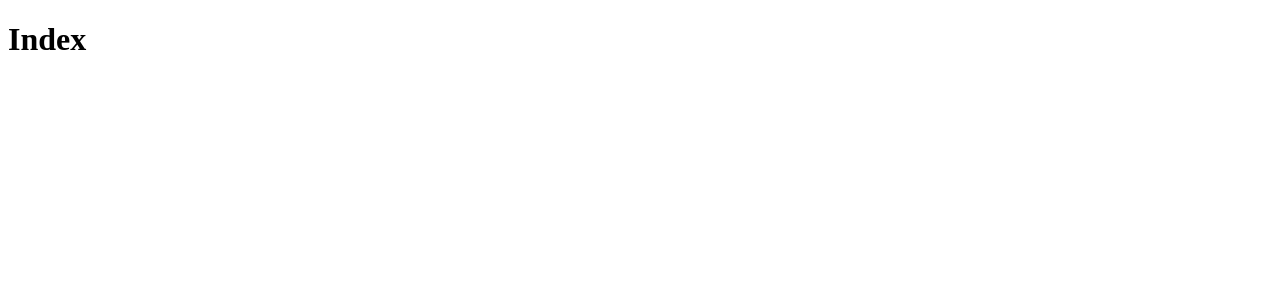
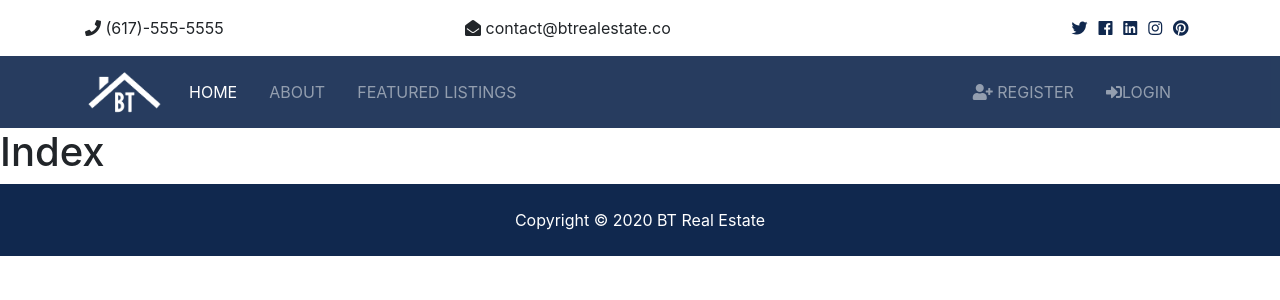
Before and after one commit to sonterix/btre, a Django app: page / in a window 1280 px wide. Before the commit the part shown is almost empty. Shown: the top 300 px of the page. Run offline with Django 3.2, Linux system fonts and the light colour scheme; some libraries are stand-ins or nearby versions.

Commit message:
Header & Footer

```diff
--- a/templates/base.html
+++ b/templates/base.html
@@ -1,3 +1,4 @@
+{% load static %}
 <!DOCTYPE html>
 <html lang="en">
 
@@ -5,13 +6,38 @@
     <meta charset="UTF-8">
     <meta name="viewport" content="width=device-width, initial-scale=1.0">
 
+    <!-- Font Awesome -->
+    <link rel="stylesheet" href="{% static 'css/all.css' %}">
+    <!-- Bootstrap -->
+    <link rel="stylesheet" href="{% static 'css/bootstrap.css' %}">
+    <!-- LightBox -->
+    <link rel="stylesheet" href="{% static 'css/lightbox.min.css' %}">
+    <!-- Custom -->
+    <link rel="stylesheet" href="{% static 'css/style.css' %}">
+
     <title>BT</title>
 </head>
 
 <body>
+    <!-- Header -->
+    {% include 'partials/_header.html' %}
+    <!-- Navbar -->
+    {% include 'partials/_navbar.html' %}
 
+    <!-- Content -->
     {% block content %}{% endblock %}
 
+    <!-- Footer -->
+    {% include 'partials/_footer.html' %}
+
+    <!-- JQuery -->
+    <script src="{% static 'js/jquery-3.3.1.min.js' %}"></script>
+    <!-- Bootstrap -->
+    <script src="{% static 'js/bootstrap.bundle.min.js' %}"></script>
+    <!-- LightBox -->
+    <script src="{% static 'js/lightbox.min.js' %}"></script>
+    <!-- Custom -->
+    <script src="{% static 'js/main.js' %}"></script>
 </body>
 
 </html>
--- /dev/null
+++ b/templates/partials/_footer.html
@@ -0,0 +1,4 @@
+<footer id="main-footer" class="py-4 bg-primary text-white text-center">
+    Copyright &copy;
+    <span class="year"></span> BT Real Estate
+</footer>
--- /dev/null
+++ b/templates/partials/_header.html
@@ -0,0 +1,31 @@
+<header id="top-bar" class="p-3">
+    <div class="container">
+        <div class="row">
+            <div class="col-md-4">
+                <i class="fas fa-phone"></i> (617)-555-5555
+            </div>
+            <div class="col-md-4">
+                <i class="fas fa-envelope-open"></i> contact@btrealestate.co
+            </div>
+            <div class="col-md-4">
+                <div class="social text-right">
+                    <a href="#">
+                        <i class="fab fa-twitter"></i>
+                    </a>
+                    <a href="#">
+                        <i class="fab fa-facebook"></i>
+                    </a>
+                    <a href="#">
+                        <i class="fab fa-linkedin"></i>
+                    </a>
+                    <a href="#">
+                        <i class="fab fa-instagram"></i>
+                    </a>
+                    <a href="#">
+                        <i class="fab fa-pinterest"></i>
+                    </a>
+                </div>
+            </div>
+        </div>
+    </div>
+</header>
--- /dev/null
+++ b/templates/partials/_navbar.html
@@ -0,0 +1,35 @@
+{% load static %}
+<nav class="navbar navbar-expand-lg navbar-dark bg-primary sticky-top">
+    <div class="container">
+        <a class="navbar-brand" href="index.html">
+            <img src="{% static 'img/logo.png' %}" class="logo" alt="">
+        </a>
+        <button class="navbar-toggler" type="button" data-toggle="collapse" data-target="#navbarNavAltMarkup">
+            <span class="navbar-toggler-icon"></span>
+        </button>
+        <div class="collapse navbar-collapse" id="navbarNavAltMarkup">
+            <ul class="navbar-nav">
+                <li class="nav-item active mr-3">
+                    <a class="nav-link" href="index.html">Home</a>
+                </li>
+                <li class="nav-item mr-3">
+                    <a class="nav-link" href="about.html">About</a>
+                </li>
+                <li class="nav-item mr-3">
+                    <a class="nav-link" href="listings.html">Featured Listings</a>
+                </li>
+            </ul>
+
+            <ul class="navbar-nav ml-auto">
+                <li class="nav-item mr-3">
+                    <a class="nav-link" href="register.html">
+                        <i class="fas fa-user-plus"></i> Register</a>
+                </li>
+                <li class="nav-item mr-3">
+                    <a class="nav-link" href="login.html">
+                        <i class="fas fa-sign-in-alt"></i>Login</a>
+                </li>
+            </ul>
+        </div>
+    </div>
+</nav>
```
